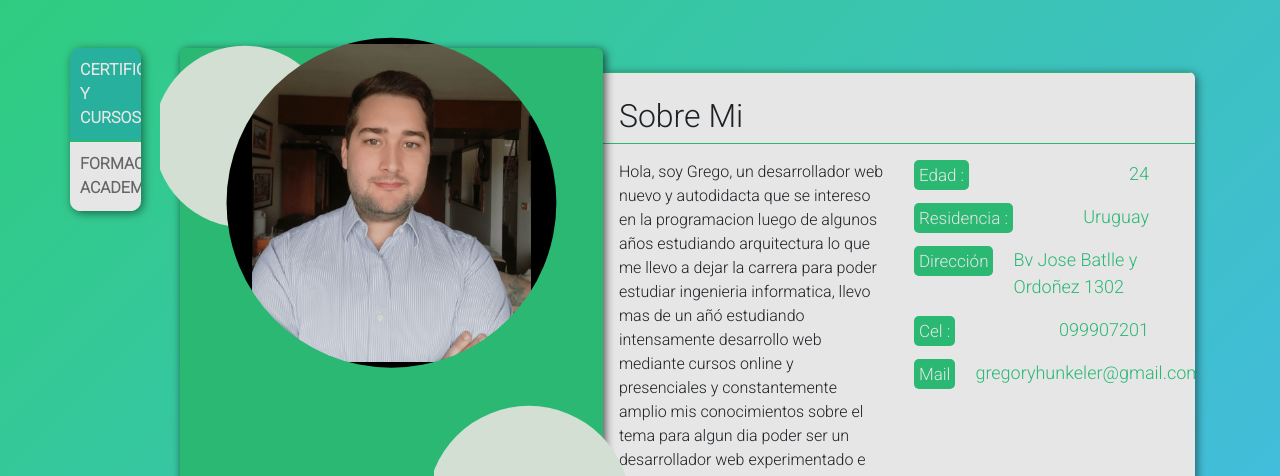
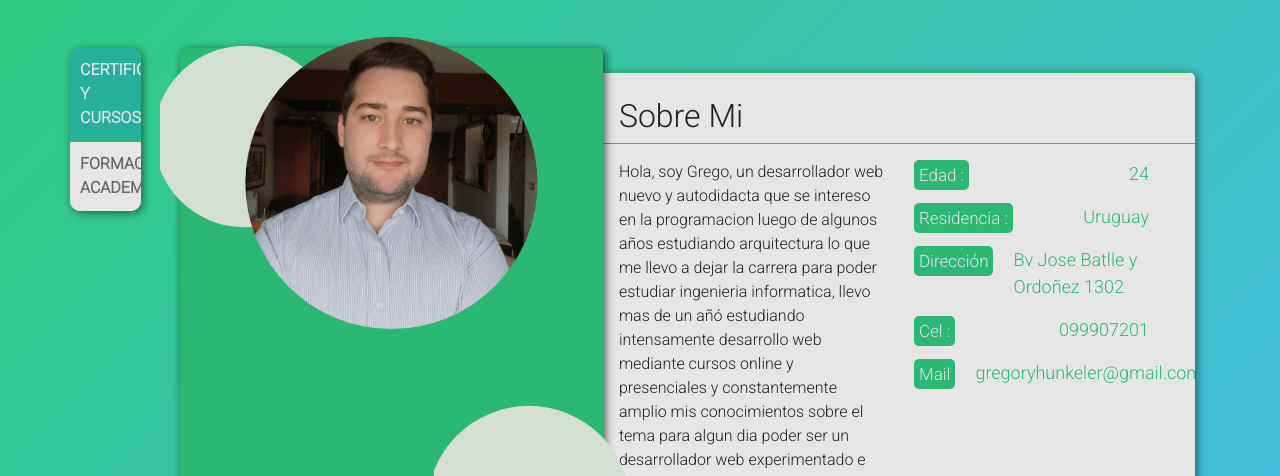
Before and after one commit to Grego96/MI-vueb, a Vue app: page / in a window 1280 px wide. Shown: the top 476 px of the page. Built offline with nearby package versions, Linux system fonts and the light colour scheme; a small style sheet from the web is missing.

Commit message:
arreglo animacion

```diff
--- a/src/components/content/Yo.vue
+++ b/src/components/content/Yo.vue
@@ -83,7 +83,6 @@ export default {
   background: var(--color-1);
   height: 100%;
   border-radius: 6px;
-
   box-shadow: 2px 2px 10px rgba(0, 0, 0, 0.7);
 }
 .caja .img {
@@ -96,6 +95,7 @@ export default {
 .caja .img img {
   width: 70%;
   border-radius: 6px;
+  clip-path: circle(55% at 50% 50%);
 }
 @media (max-width: 1000px) {
   .caja .img img {
@@ -216,9 +216,8 @@ export default {
     animation-name: flotar;
     animation-duration: 10s;
     animation-iteration-count: infinite;
-    border: 30px solid black;
     position: absolute;
-    width: 80%;
+    width: 70%;
     border-radius: 6px;
   }
   .bur {
```
